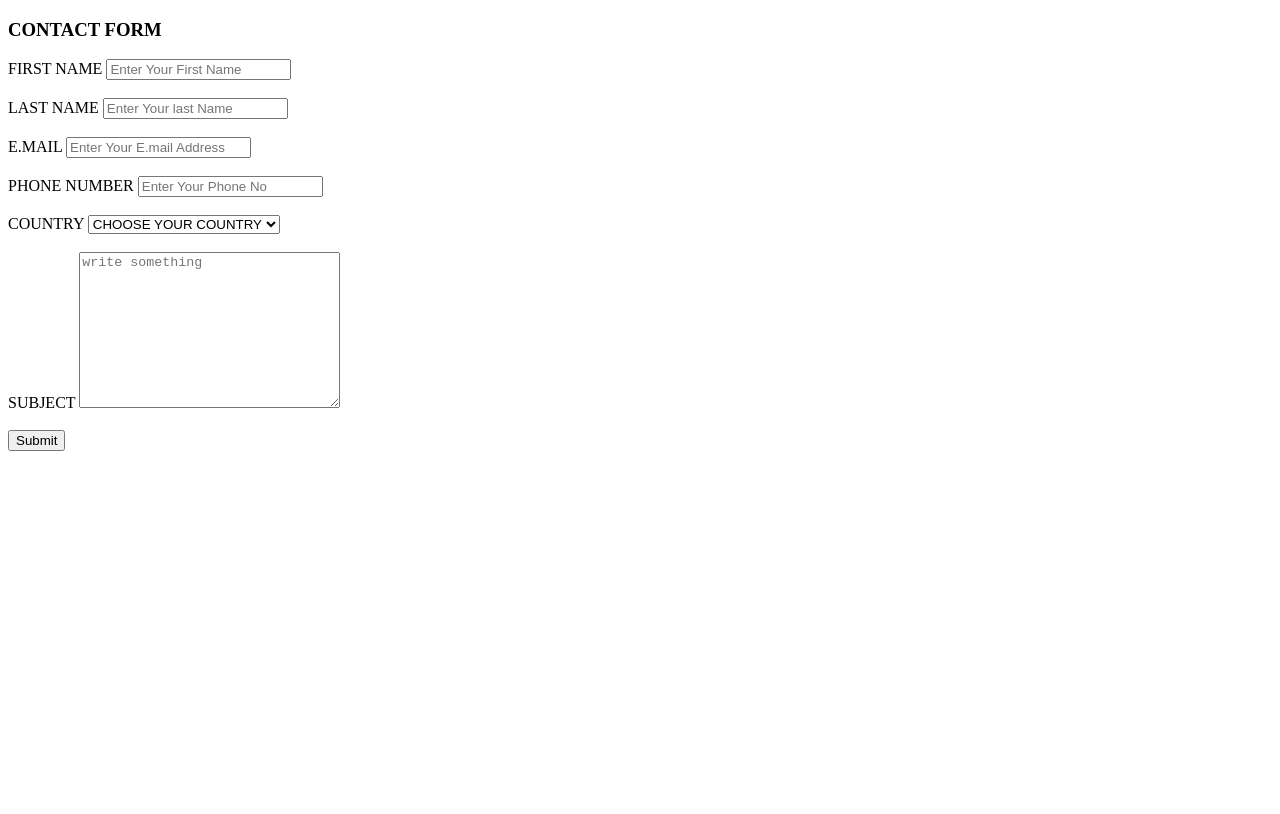
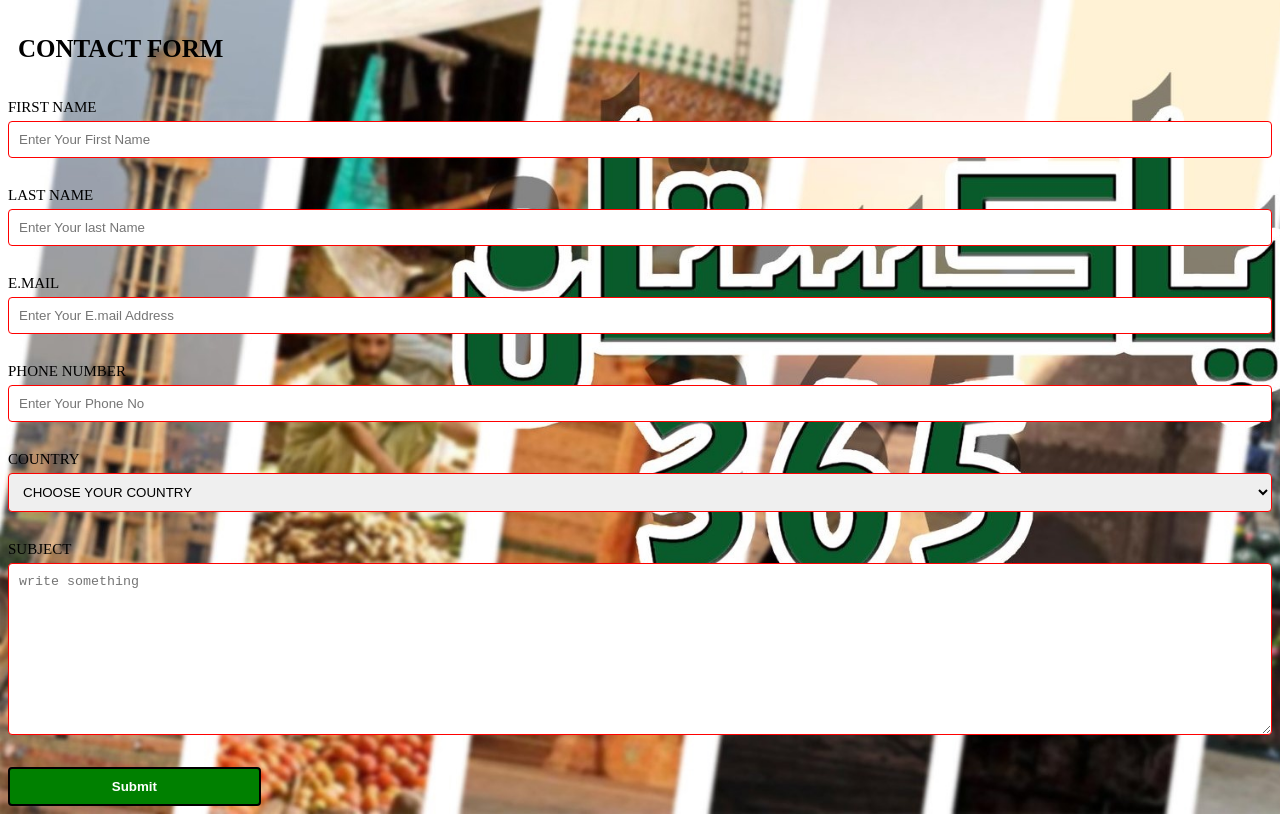
Before and after one commit to official-arsalan-aslam/contact-form, a plain HTML site: page index.html in a window 1280 px wide. Drawn offline with Linux system fonts and the light colour scheme; files whose address does not match are found by name.

Commit message:
inculde css file

```diff
--- a/index.html
+++ b/index.html
@@ -4,7 +4,7 @@
     <meta charset="UTF-8">
     <meta name="viewport" content="width=device-width, initial-scale=1.0">
     <title>PAKISTAN 365 SOCIAL MEDIA</title>
-    <link rel="stylesheet" href="contactform.css">
+    <link rel="stylesheet" href="CSS/index.css">
 </head>
 <body>
  <h3>CONTACT FORM</h3>
```
